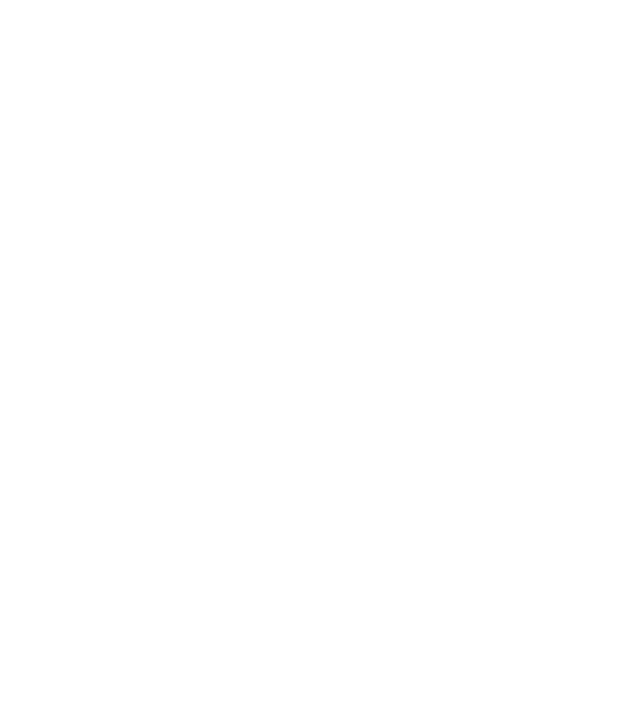
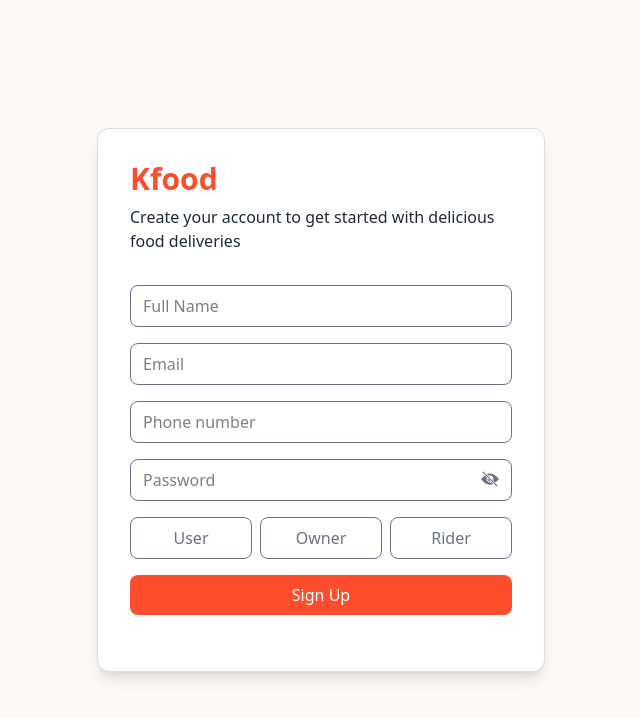
Before and after one commit to zaidkhan06/kfood, a React (Vite) app in the folder client/: page / in a window 1280 px wide. Before the commit this address had no page. Shown: the top 718 px of the page, without its empty margins (319-959 px from the left). Built offline with nearby package versions, Linux system fonts and the light colour scheme.

Commit message:
ui improve

```diff
--- a/client/src/App.jsx
+++ b/client/src/App.jsx
@@ -8,7 +8,7 @@
 
   return (
     <Routes>
-       <Route path="/signup" element={<SignUp />} />
+       <Route path="/" element={<SignUp />} />
        <Route path="/signin" element={<SignIn />} />
     </Routes>
   )
```
